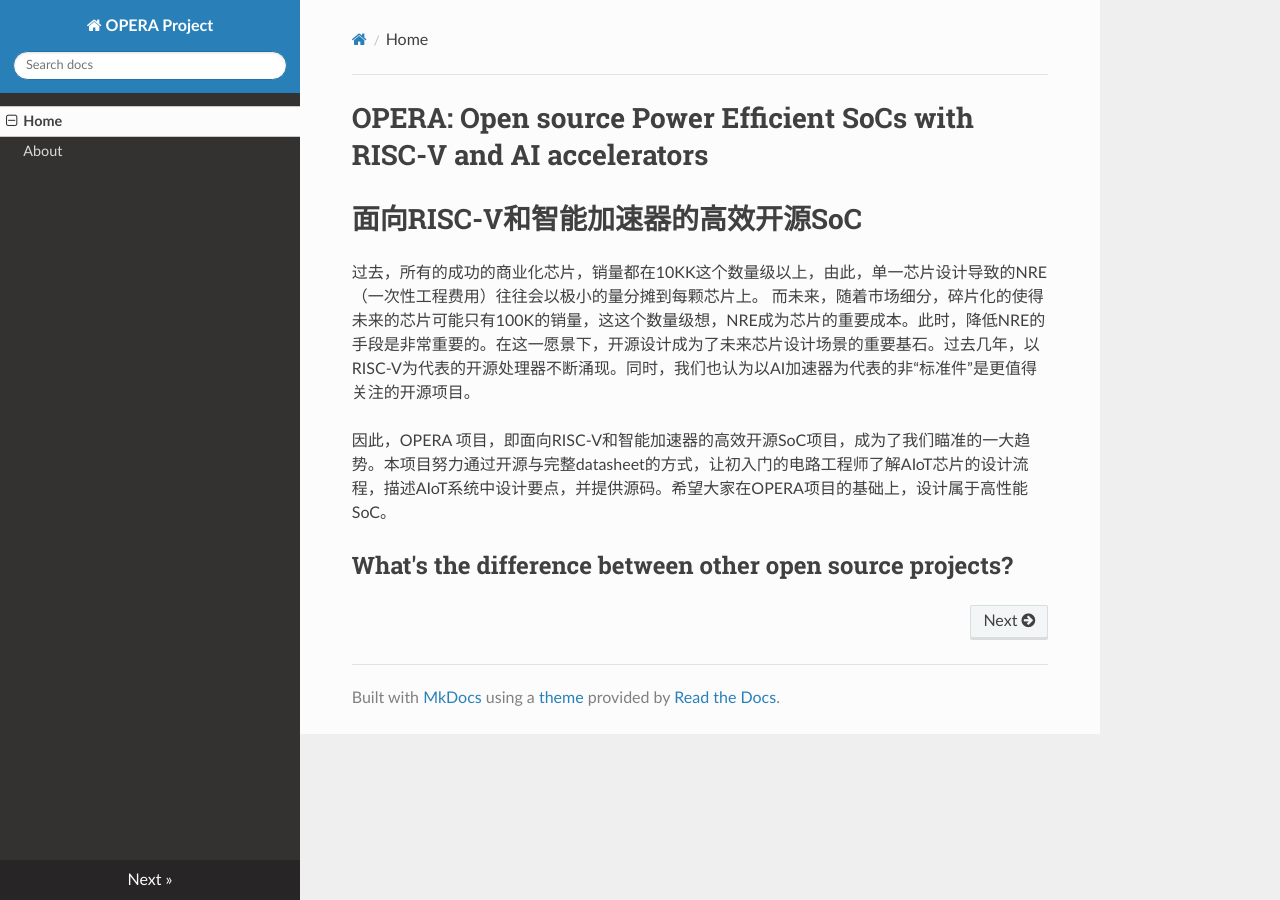
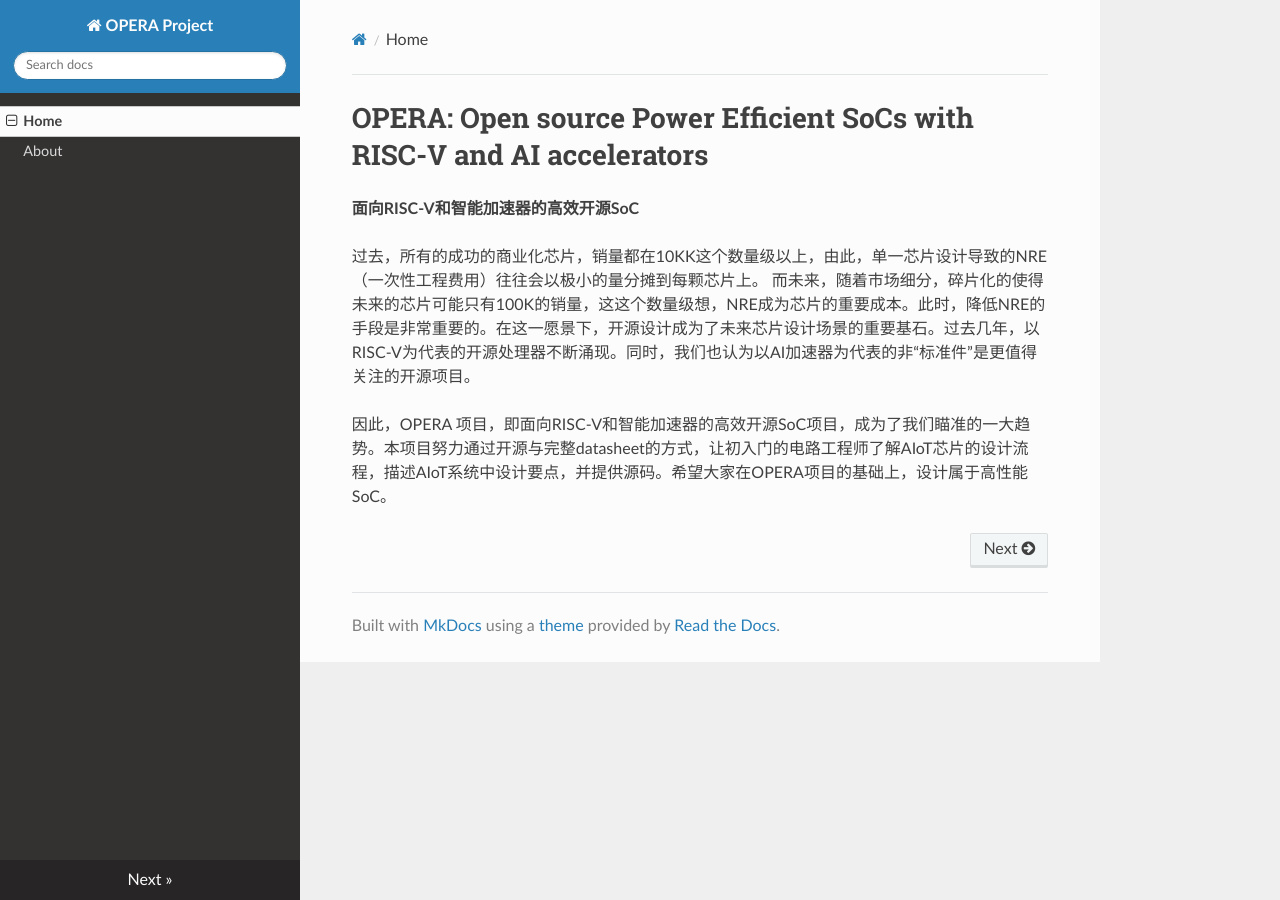
Before and after one commit to cihlab/operadoc, an MkDocs documentation site: the page built from docs/index.md, in a window 1280 px wide. Built offline with MkDocs 1.6.1, drawn with Linux system fonts in a browser that asks for light colours; nearby versions of some CDN libraries.

Commit message:
Update index.md

```diff
--- a/docs/index.md
+++ b/docs/index.md
@@ -1,9 +1,7 @@
 # OPERA: Open source Power Efficient SoCs with RISC-V and AI accelerators
-# 面向RISC-V和智能加速器的高效开源SoC
+**面向RISC-V和智能加速器的高效开源SoC**
 
 过去，所有的成功的商业化芯片，销量都在10KK这个数量级以上，由此，单一芯片设计导致的NRE（一次性工程费用）往往会以极小的量分摊到每颗芯片上。
 而未来，随着市场细分，碎片化的使得未来的芯片可能只有100K的销量，这这个数量级想，NRE成为芯片的重要成本。此时，降低NRE的手段是非常重要的。在这一愿景下，开源设计成为了未来芯片设计场景的重要基石。过去几年，以RISC-V为代表的开源处理器不断涌现。同时，我们也认为以AI加速器为代表的非“标准件”是更值得关注的开源项目。
 
 因此，OPERA 项目，即面向RISC-V和智能加速器的高效开源SoC项目，成为了我们瞄准的一大趋势。本项目努力通过开源与完整datasheet的方式，让初入门的电路工程师了解AIoT芯片的设计流程，描述AIoT系统中设计要点，并提供源码。希望大家在OPERA项目的基础上，设计属于高性能SoC。
-
-## What's the difference between other open source projects?
```
